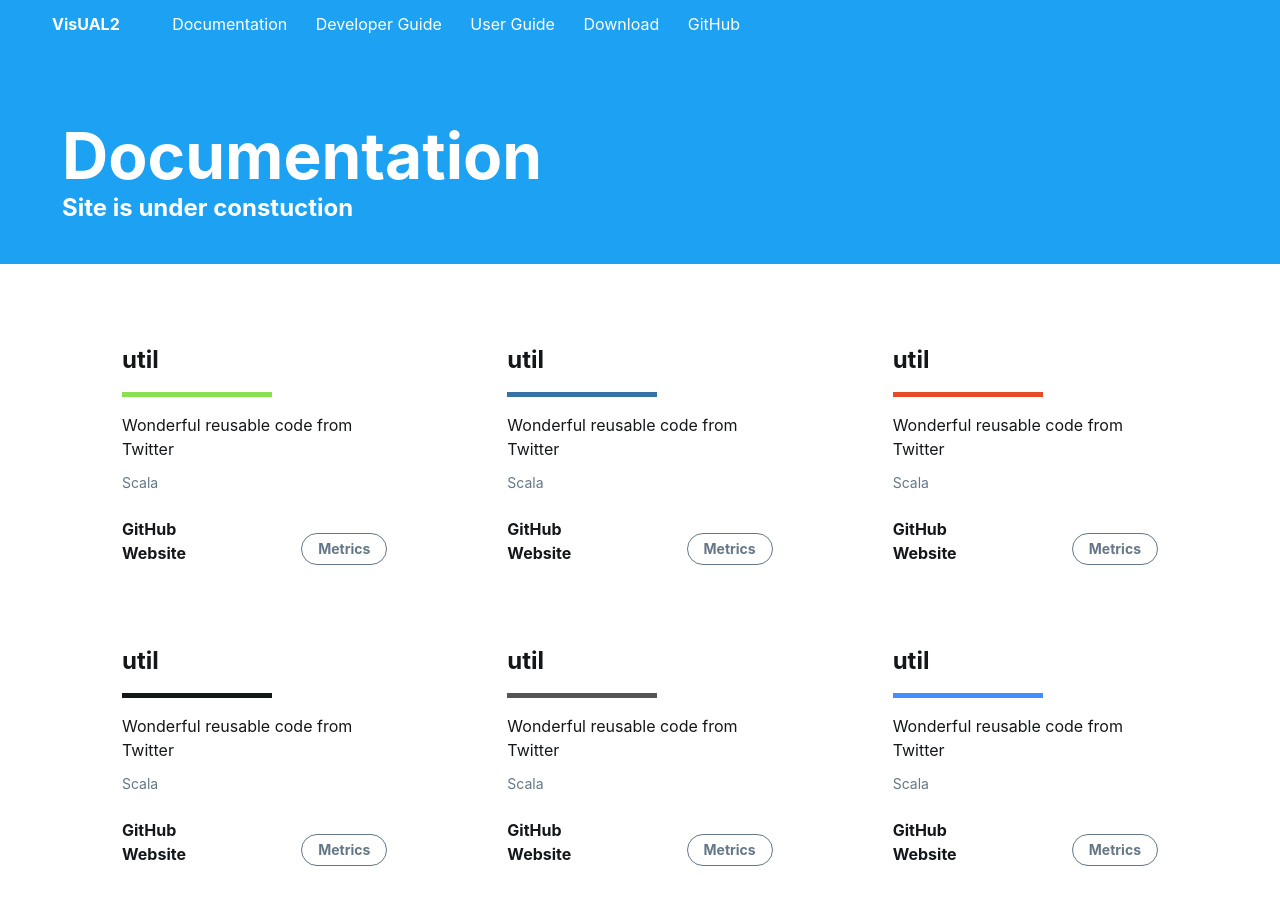
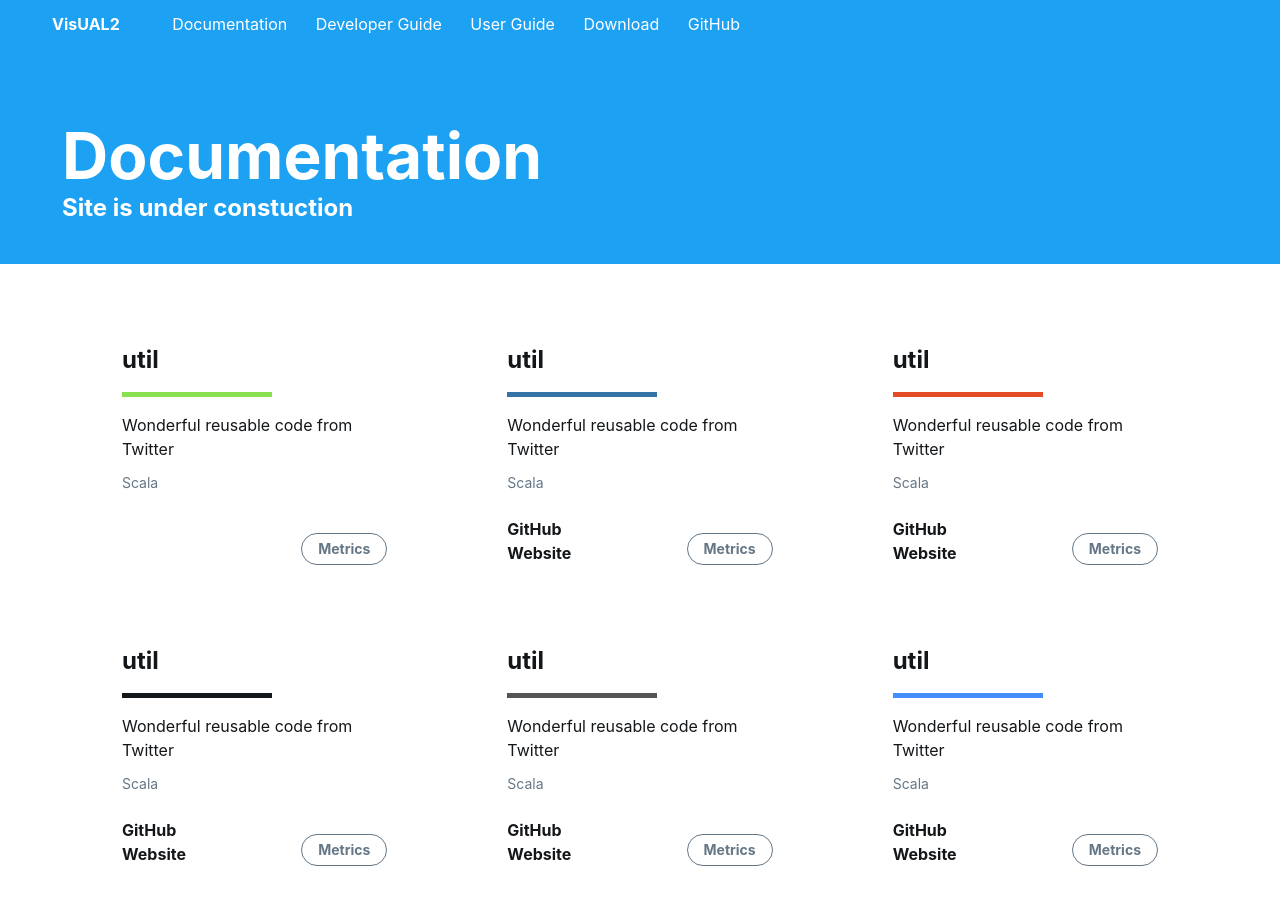
Before and after one commit to scc416/VisUAL2-doc, a Jekyll site: the page built from documentation.html, in a window 1280 px wide and 900 px high. Built offline with Jekyll 4.4.1, drawn with Linux system fonts in a browser that asks for light colours.

Commit message:
Update documentation.html

```diff
--- a/documentation.html
+++ b/documentation.html
@@ -23,9 +23,9 @@ custom_css: projects.css
         </div>
         <p class="project-language">Scala</p>
         <div class="whitespace"></div>
-        <div class="project-links">
-            <a href="https://github.com/twitter/util" target="_blank">GitHub</a><a href="http://twitter.github.com/util" target="_blank">Website</a>
-        </div>
+<!--        <div class="project-links">-->
+<!--            <a href="https://github.com/twitter/util" target="_blank">GitHub</a><a href="http://twitter.github.com/util" target="_blank">Website</a>-->
+<!--        </div>-->
         <a href="{{ site.baseurl }}/">
             <button type="button" class="Button Button--tertiary">Metrics</button>
         </a>
```
